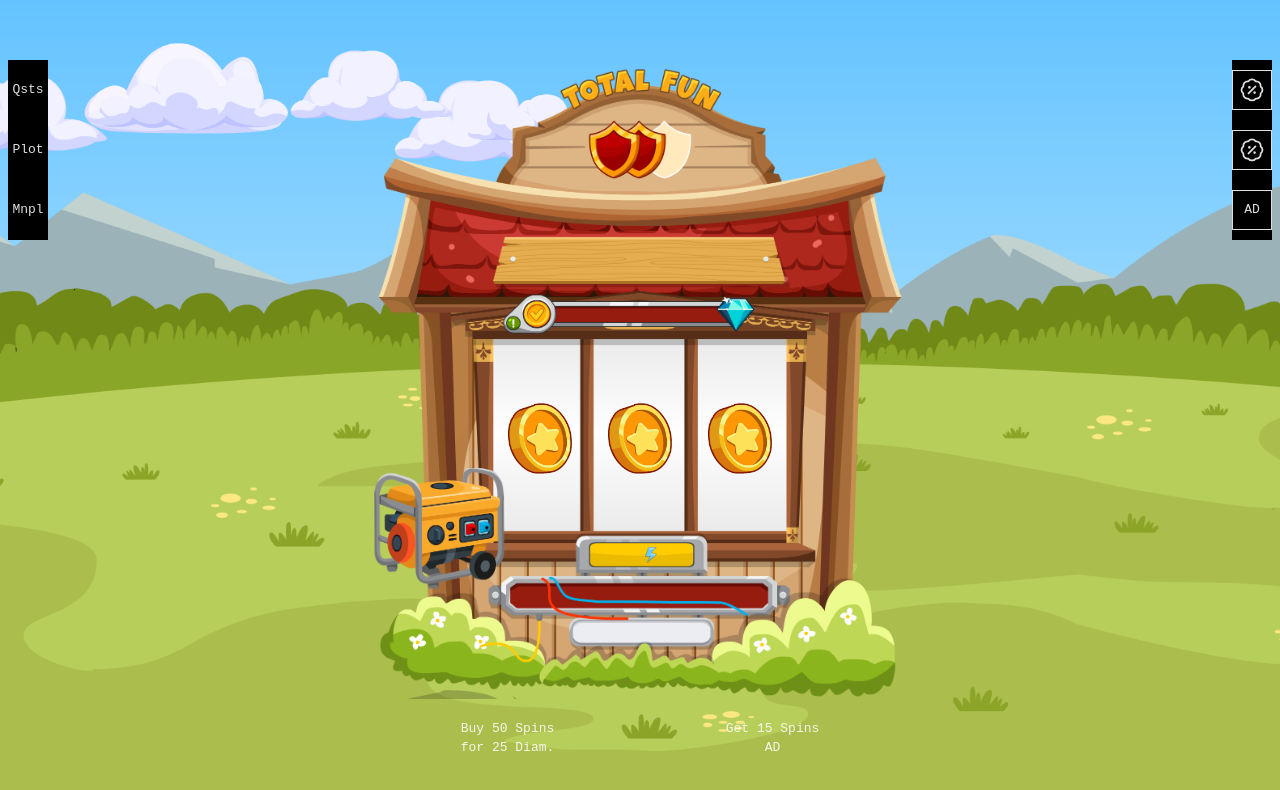
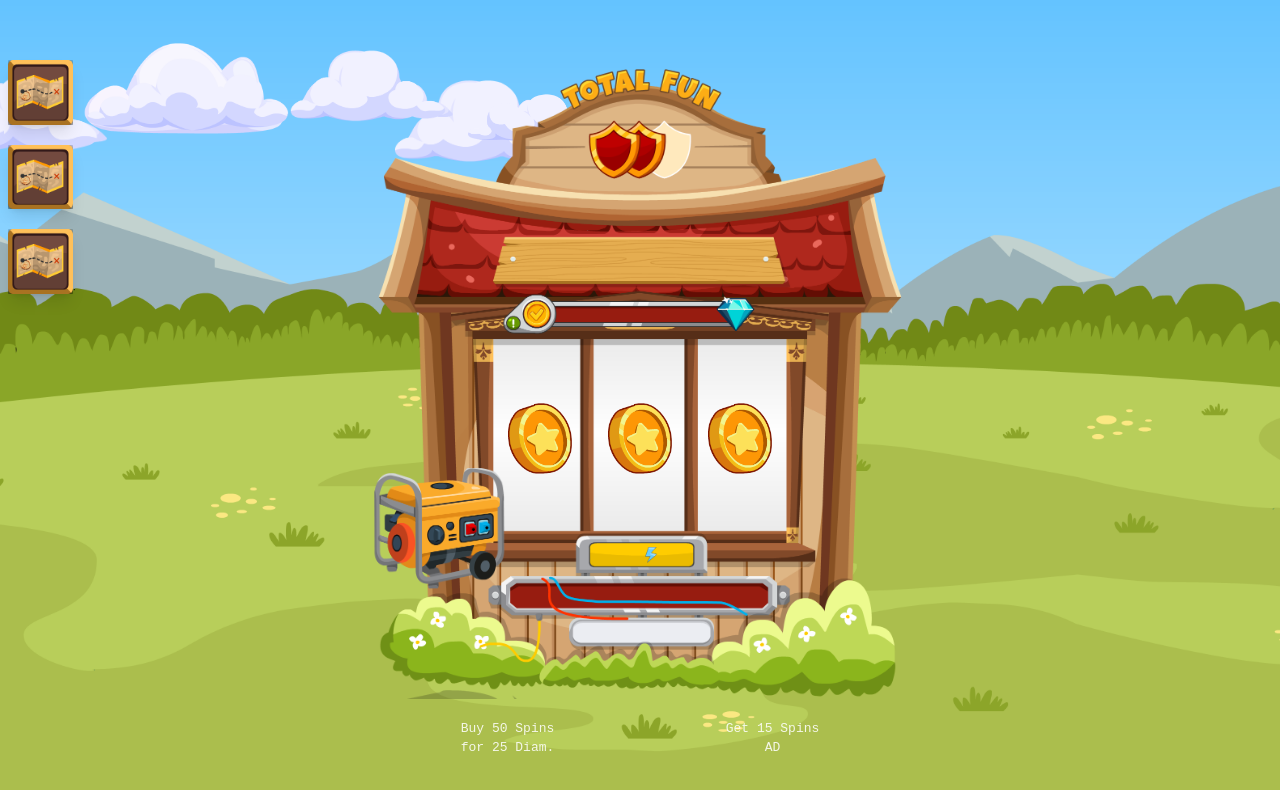
Before and after one commit to b8y-lab/lastwar-frontend, a Next.js app: page / in a window 1280 px wide. Shown: the top 790 px of the page. Built offline with nearby package versions, Linux system fonts and the light colour scheme; no server answers.

Commit message:
nav icon added

```diff
--- a/src/App.tsx
+++ b/src/App.tsx
@@ -15,7 +15,7 @@ export default function App()
         }}>
             <CloudsLayer />
             <QuestSideNav />
-            <PromoSideNav />
+            {/* <PromoSideNav /> */}
             <SlotMachine />
         </div>
     );
--- a/src/components/QuestSideNav.tsx
+++ b/src/components/QuestSideNav.tsx
@@ -1,21 +1,22 @@
+import Image from "next/image";
 import Link from "next/link";
 
 export default function QuestSideNav()
 {
     return (
 
-        <div className="w-10 h-45 flex flex-col top-15 left-2 items-center justify-around z-1 absolute bg-black">
+        <div className="flex flex-col gap-5 top-15 left-2 items-center justify-around z-3 absolute">
 
-            <Link href="/quest/day" className="button w-full h-15 flex items-center justify-around">
-                Qsts
+            <Link href="/quest/day" className="flex items-center justify-around shadow-lg">
+                <Image src="/assets/slot/menu/map.png" alt="" width={65} height={175} />
             </Link>
 
-            <Link href="/quest/plot" className="button w-full h-15 flex items-center justify-around">
-                Plot
+            <Link href="/quest/plot" className="flex items-center justify-center shadow-lg">
+                <Image src="/assets/slot/menu/map.png" alt="" width={65} height={175} />
             </Link>
 
-            <Link href="/#" className="button w-full h-15 flex items-center justify-around">
-                Mnpl
+            <Link href="/#" className="flex items-center justify-center shadow-lg">
+                <Image src="/assets/slot/menu/map.png" alt="" width={65} height={175} />
             </Link>
 
         </div>
```
Also changed, not shown: public/assets/slot/menu/map.png (added).
